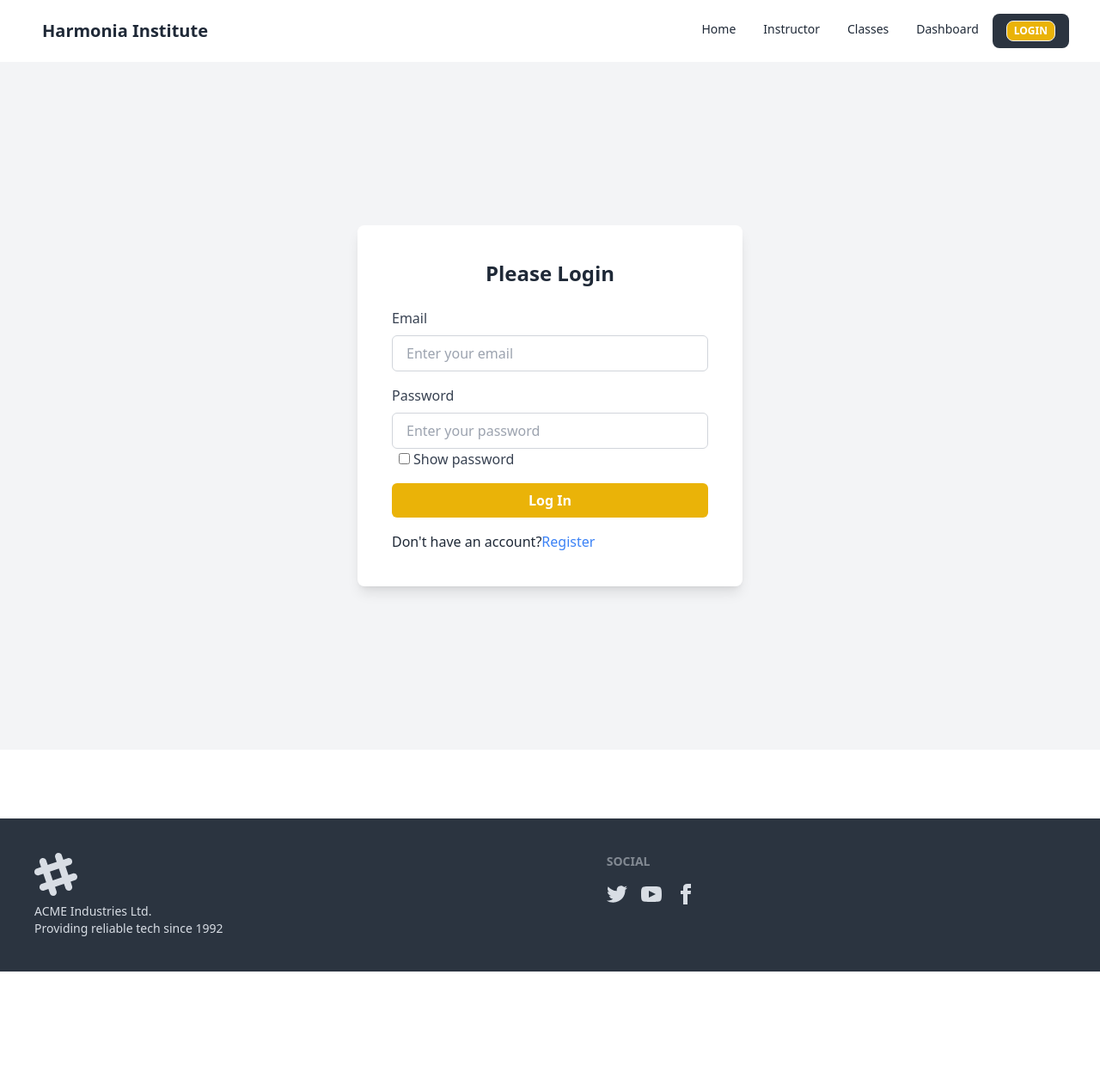
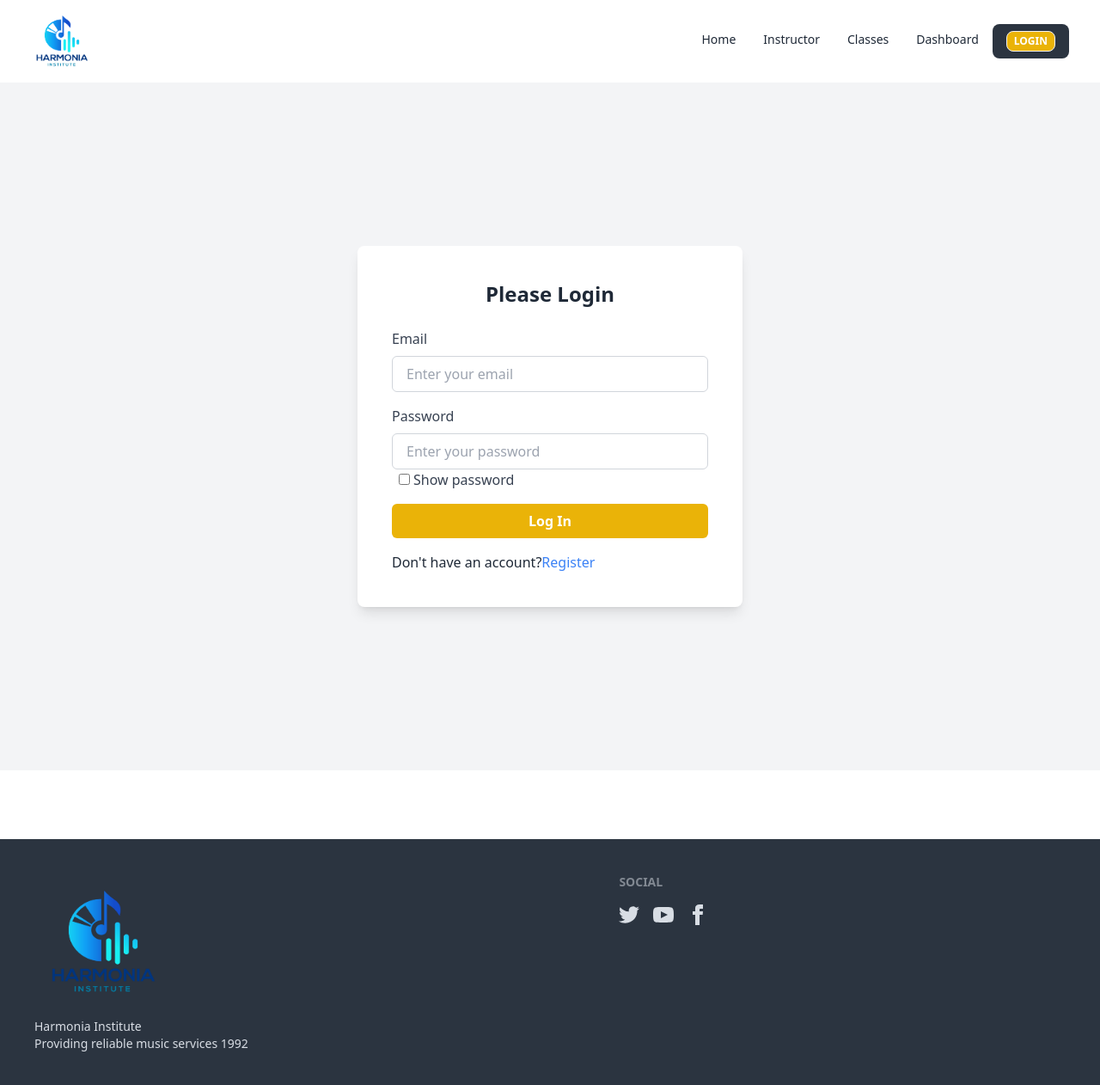
Before and after one commit to mottakinrahat/harmonyClasses, a React (Vite) app: page /login in a window 1280 px wide. Shown: the whole page at 86% size. Before the commit the page ends 1130 px from the top, so only its background shows below. Built offline with nearby package versions, Linux system fonts and the light colour scheme; no server answers.

Commit message:
ErrorAdded

```diff
--- /dev/null
+++ b/src/Error/Error.jsx
@@ -0,0 +1,29 @@
+import React from 'react';
+import ErrorImage from '../../src/assets/Error/Error.png'
+import { Link } from 'react-router-dom';
+const Error = () => {
+    return (
+        <div className="flex justify-center items-center min-h-screen bg-gray-900">
+            <div className="max-w-lg text-center">
+                <h1 className="text-5xl text-white font-bold mb-8">Oops! Page Not Found</h1>
+                <img
+                    src={ErrorImage}
+                    alt="404 Error"
+                    className="mx-auto mb-8"
+                    style={{ maxWidth: "400px" }}
+                />
+                <p className="text-lg text-gray-300 mb-8">
+                    It seems like the page you are looking for doesn't exist or has been moved.
+                </p>
+                <Link
+                    href="/"
+                    className="inline-block bg-yellow-500 text-white font-semibold py-2 px-6 rounded-md hover:bg-yellow-600 transition-colors duration-300"
+                >
+                    Go Back to Home
+                </Link>
+            </div>
+        </div>
+    );
+};
+
+export default Error;
--- a/src/Routes/Routes.jsx
+++ b/src/Routes/Routes.jsx
@@ -11,11 +11,13 @@ import MusicClasses from '../Pages/Classes/MusicClasses';
 import Login from '../Pages/Login/Login';
 import Register from '../Pages/Register/Register';
 import PrivateRoutes from './PrivateRoutes';
+import Error from '../Error/Error';
 
   const router = createBrowserRouter([
     {
       path: "/",
       element:<Main></Main>,
+      errorElement:<Error></Error>,
       children:[
         {
          path:'/',
--- a/src/Shared/Footer/Footer.jsx
+++ b/src/Shared/Footer/Footer.jsx
@@ -1,12 +1,12 @@
 import React from 'react';
-
+import logo from '../../assets/logo/Logo.png'
 const Footer = () => {
     return (
         <div className="mt-20">
             <footer className="footer p-10 bg-neutral text-neutral-content">
                 <div>
-                    <svg width="50" height="50" viewBox="0 0 24 24" xmlns="http://www.w3.org/2000/svg" fillRule="evenodd" clip-rule="evenodd" className="fill-current"><path d="M22.672 15.226l-2.432.811.841 2.515c.33 1.019-.209 2.127-1.23 2.456-1.15.325-2.148-.321-2.463-1.226l-.84-2.518-5.013 1.677.84 2.517c.391 1.203-.434 2.542-1.831 2.542-.88 0-1.601-.564-1.86-1.314l-.842-2.516-2.431.809c-1.135.328-2.145-.317-2.463-1.229-.329-1.018.211-2.127 1.231-2.456l2.432-.809-1.621-4.823-2.432.808c-1.355.384-2.558-.59-2.558-1.839 0-.817.509-1.582 1.327-1.846l2.433-.809-.842-2.515c-.33-1.02.211-2.129 1.232-2.458 1.02-.329 2.13.209 2.461 1.229l.842 2.515 5.011-1.677-.839-2.517c-.403-1.238.484-2.553 1.843-2.553.819 0 1.585.509 1.85 1.326l.841 2.517 2.431-.81c1.02-.33 2.131.211 2.461 1.229.332 1.018-.21 2.126-1.23 2.456l-2.433.809 1.622 4.823 2.433-.809c1.242-.401 2.557.484 2.557 1.838 0 .819-.51 1.583-1.328 1.847m-8.992-6.428l-5.01 1.675 1.619 4.828 5.011-1.674-1.62-4.829z"></path></svg>
-                    <p>ACME Industries Ltd.<br />Providing reliable tech since 1992</p>
+                   <img className='h-40' src={logo} alt="" />
+                    <p>Harmonia Institute<br />Providing reliable music services 1992</p>
                 </div>
                 <div>
                     <span className="footer-title">Social</span>
--- a/src/Shared/Header/Header.jsx
+++ b/src/Shared/Header/Header.jsx
@@ -2,7 +2,7 @@ import React, { useContext, useState } from 'react';
 import { NavLink } from 'react-router-dom';
 import { AuthContext } from '../../AuthProvider/AuthProvider';
 import { Tooltip } from 'react-tooltip';
-
+import logo from '../../assets/logo/Logo.png'
 const Header = () => {
   const { user, logOut } = useContext(AuthContext)
   console.log(user);
@@ -35,7 +35,7 @@ const Header = () => {
     <div className='px-6'>
       <div className="navbar bg-base-100">
         <div className="flex-1">
-          <a className="btn btn-ghost normal-case text-xl">Harmonia Institute</a>
+        <img className='h-20' src={logo} alt="" />
         </div>
         <div className="flex-none">
           <ul className="menu menu-horizontal px-1">
```
Also changed, not shown: src/assets/Error/Error.png (added), src/assets/logo/Logo.png (added).
